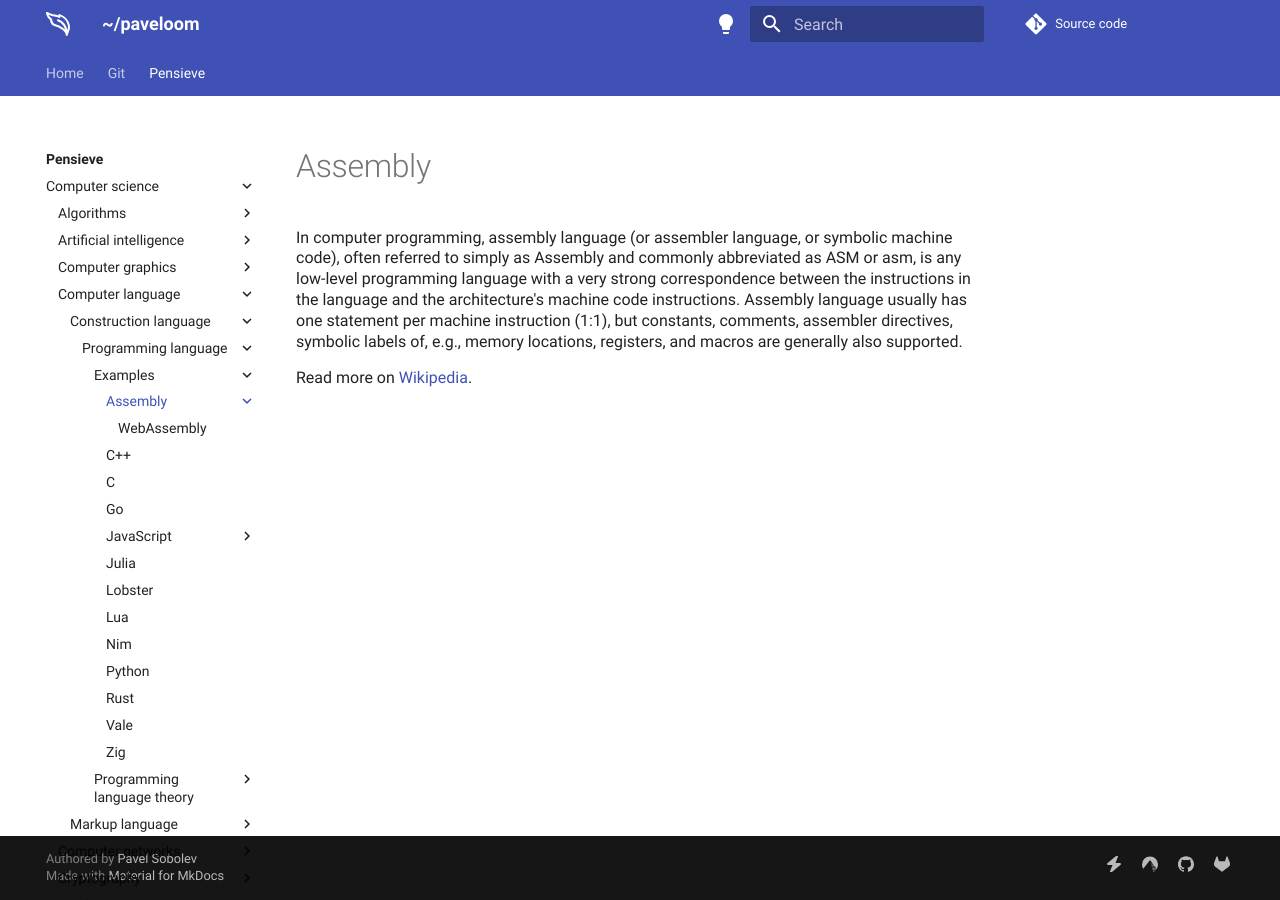
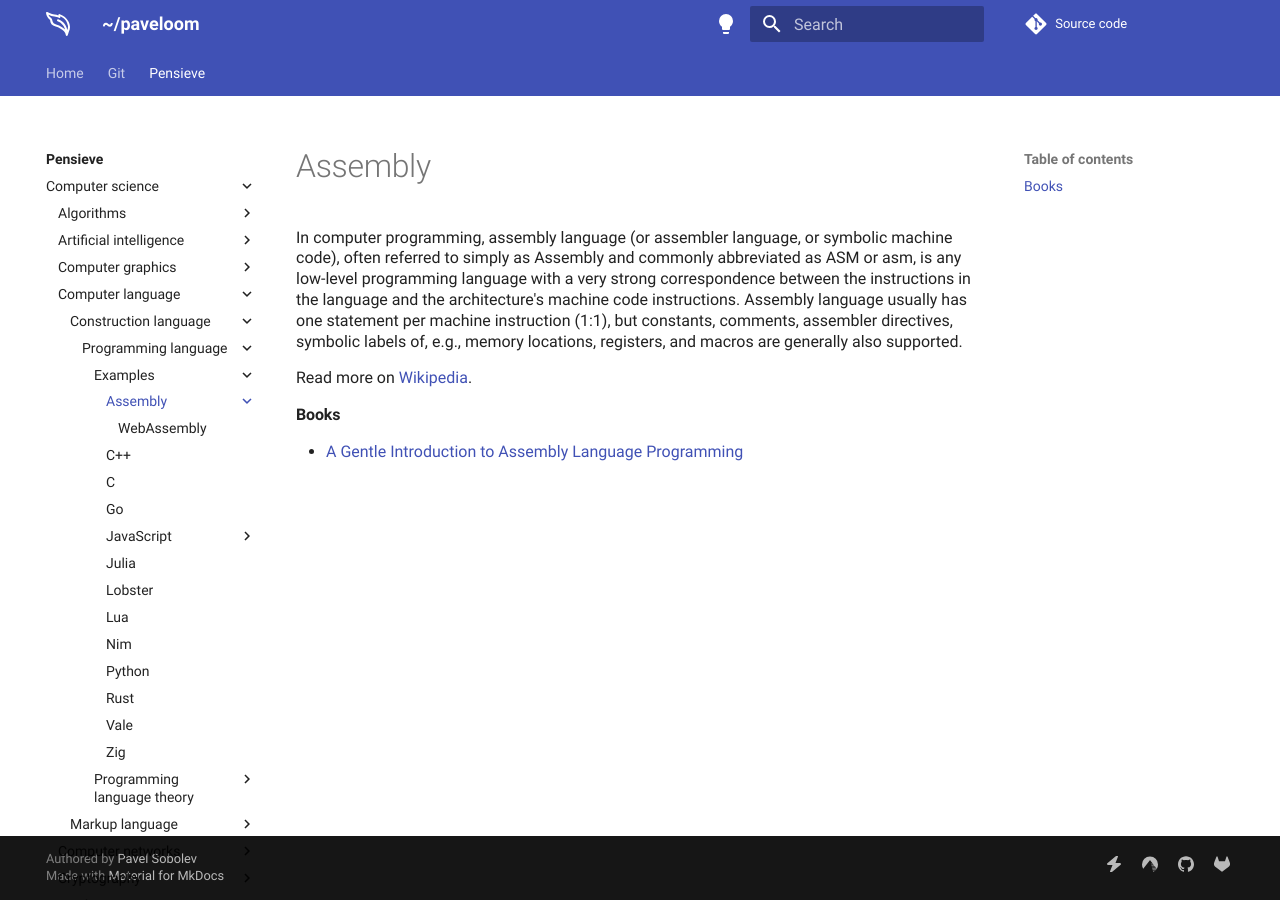
Before and after one commit to paveloom/paveloom.dev, an MkDocs documentation site: the page built from content/pensieve/assembly.md, in a window 1280 px wide. Built offline with MkDocs 1.6.1 and Material for MkDocs 9.7.7, drawn with Linux system fonts in a browser that asks for light colours; comment, search, counter and statistics services are not loaded.

Commit message:
Pensieve: update the Assembly page.

```diff
--- a/content/pensieve/assembly.md
+++ b/content/pensieve/assembly.md
@@ -3,3 +3,6 @@
 In computer programming, assembly language (or assembler language, or symbolic machine code), often referred to simply as Assembly and commonly abbreviated as ASM or asm, is any low-level programming language with a very strong correspondence between the instructions in the language and the architecture's machine code instructions. Assembly language usually has one statement per machine instruction (1:1), but constants, comments, assembler directives, symbolic labels of, e.g., memory locations, registers, and macros are generally also supported.
 
 Read more on [Wikipedia](https://en.wikipedia.org/wiki/Assembly_language).
+
+#### Books
+- [A Gentle Introduction to Assembly Language Programming](https://github.com/pkivolowitz/asm_book)
```
